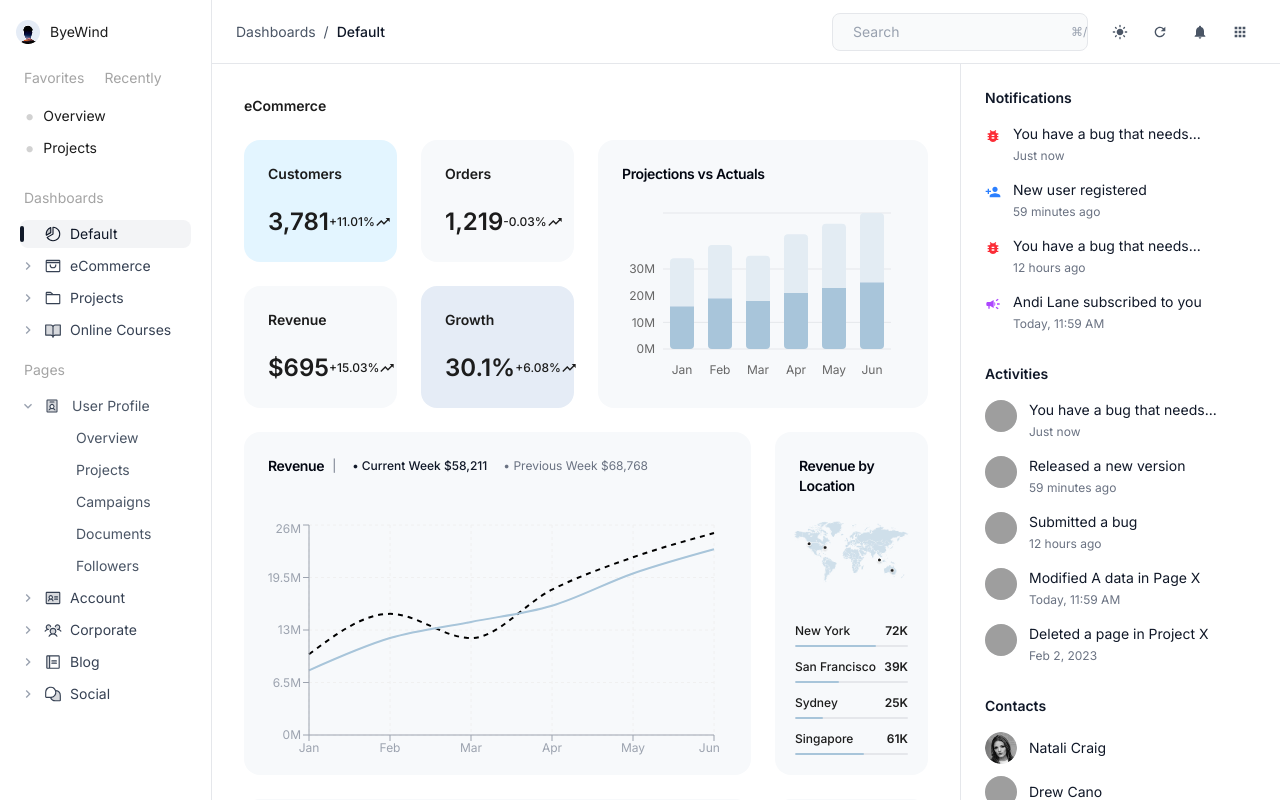
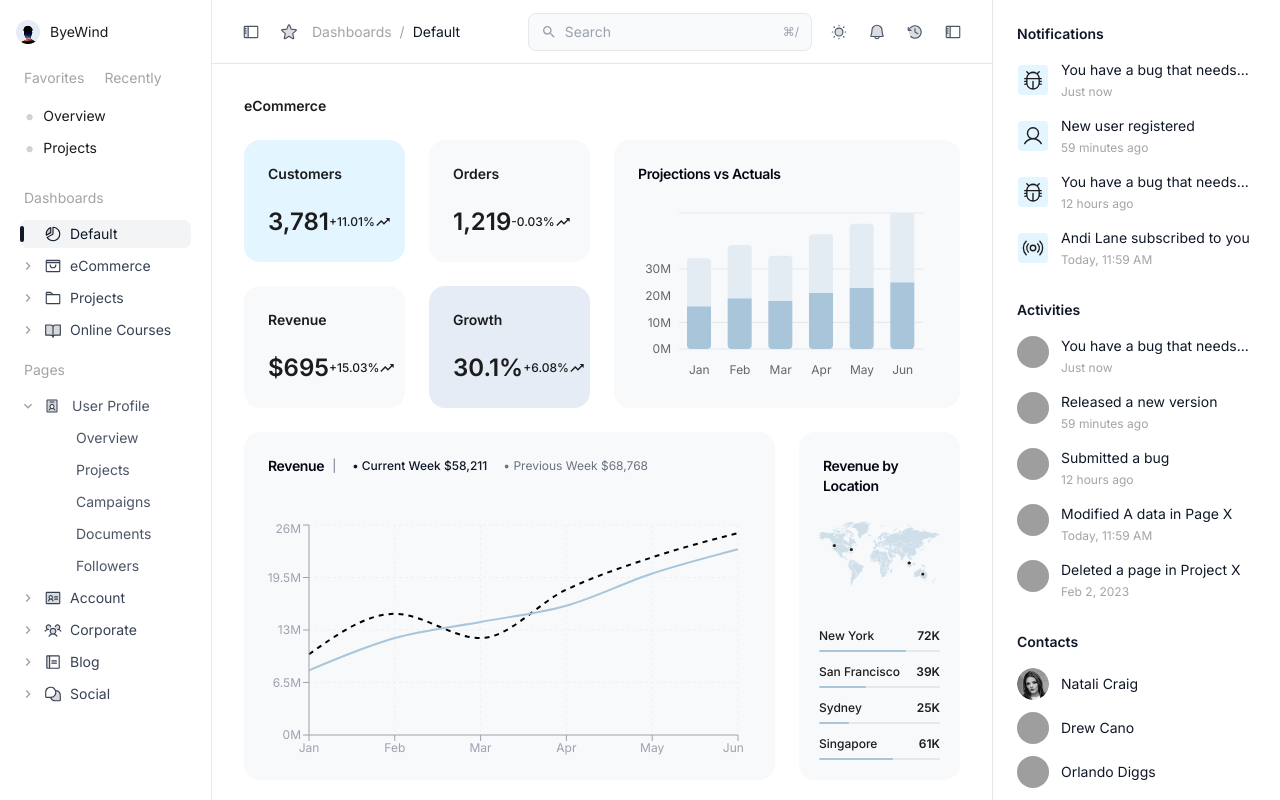
Before and after one commit to bluecoder2003/dashboard-assignment, a Next.js app: page / in a window 1280 px wide. Built offline with nearby package versions, Linux system fonts and the light colour scheme; grey boxes are pictures that could not be loaded.

Commit message:
feat: :art: added animation to closing of the left and right sidebars

```diff
--- a/app/page.tsx
+++ b/app/page.tsx
@@ -52,7 +52,7 @@ export default function Home() {
         </div>
 
         {/* Charts Row */}
-        <div className="grid grid-cols-1 xl:grid-cols-4 gap-4 sm:gap-6 mb-4 sm:mb-6">
+        <div className="grid grid-cols-1 md:grid-cols-2 xl:grid-cols-4 gap-4 sm:gap-6 mb-4 sm:mb-6">
           <div className="xl:col-span-3">
             <RevenueChart />
           </div>
@@ -62,7 +62,7 @@ export default function Home() {
         </div>
 
         {/* Bottom Row */}
-        <div className="grid grid-cols-1 xl:grid-cols-4 gap-4 sm:gap-6">
+        <div className="grid grid-cols-1 md:grid-cols-2 xl:grid-cols-4 gap-4 sm:gap-6">
           <div className="xl:col-span-3">
             <TopSellingProducts />
           </div>
--- a/components/custom/dashboard-layout.tsx
+++ b/components/custom/dashboard-layout.tsx
@@ -12,26 +12,27 @@ interface DashboardLayoutProps {
 
 export const DashboardLayout = ({ children }: DashboardLayoutProps) => {
   const pathname = usePathname();
-  const [isMobileNavOpen, setIsMobileNavOpen] = useState(false);
-  const [isRightSidebarOpen, setIsRightSidebarOpen] = useState(false);
+  const [isNavOpen, setIsNavOpen] = useState(true);
+  const [isRightSidebarOpen, setIsRightSidebarOpen] = useState(true);
   const showRightSidebar = pathname === "/";
 
   return (
     <div className="flex h-screen overflow-hidden">
       <Navigation
-        isOpen={isMobileNavOpen}
-        onClose={() => setIsMobileNavOpen(false)}
+        isOpen={isNavOpen}
+        onClose={() => setIsNavOpen(false)}
       />
+      <div className="flex flex-1 overflow-hidden">
         <div className="flex flex-col flex-1 overflow-hidden">
           <TopBar
-          onMenuClick={() => setIsMobileNavOpen(true)}
+            onMenuClick={() => setIsNavOpen(!isNavOpen)}
             onNotificationClick={() => setIsRightSidebarOpen(!isRightSidebarOpen)}
             showRightSidebar={showRightSidebar}
           />
-        <div className="flex flex-1 overflow-hidden">
           <main className="flex-1 overflow-y-auto bg-gray-50 dark:bg-gray-900">
             {children}
           </main>
+        </div>
         {showRightSidebar && (
           <RightSidebar
             isOpen={isRightSidebarOpen}
@@ -40,6 +41,5 @@ export const DashboardLayout = ({ children }: DashboardLayoutProps) => {
         )}
       </div>
     </div>
-    </div>
   );
 };
--- a/components/custom/navigation.tsx
+++ b/components/custom/navigation.tsx
@@ -134,7 +134,6 @@ interface NavigationProps {
 }
 
 export const Navigation = ({ isOpen = true, onClose }: NavigationProps) => {
-  const [activeTab, setActiveTab] = useState<"favorites" | "recently">("favorites");
 
   const favoritesItems: NavItem[] = [
     { name: "Overview" },
@@ -179,8 +178,8 @@ export const Navigation = ({ isOpen = true, onClose }: NavigationProps) => {
       {/* Sidebar */}
       <div
         className={cn(
-          "fixed lg:static inset-y-0 left-0 z-50 w-[212px] h-screen bg-white dark:bg-[#1C1C1C] border-r border-gray-200 dark:border-[#333333] overflow-y-auto shrink-0 transition-transform duration-300 p-2",
-          !isOpen && "-translate-x-full lg:translate-x-0"
+          "fixed lg:static inset-y-0 left-0 z-50 h-screen bg-white dark:bg-[#1C1C1C] border-r border-gray-200 dark:border-[#333333] overflow-y-auto shrink-0 transition-all duration-300 ease-in-out p-2",
+          isOpen ? "w-[212px] opacity-100" : "w-0 opacity-0 lg:w-0"
         )}
       >
         {/* Header with Logo */}
@@ -209,13 +208,11 @@ export const Navigation = ({ isOpen = true, onClose }: NavigationProps) => {
         {/* Tabs */}
         <div className="flex gap-1 px-2 py-2">
           <button
-            onClick={() => setActiveTab("favorites")}
             className="text-sm font-normal py-1 px-2 rounded-lg transition-colors text-center text-[#A4A4A4] hover:bg-gray-100 hover:text-gray-900 dark:hover:bg-[#494949] dark:hover:text-[#D2D2D2]"
           >
             Favorites
           </button>
           <button
-            onClick={() => setActiveTab("recently")}
             className="text-sm font-normal py-1 px-2 rounded-lg transition-colors text-center text-[#A4A4A4] hover:bg-gray-100 hover:text-gray-900 dark:hover:bg-[#494949] dark:hover:text-[#D2D2D2]"
           >
             Recently
--- a/components/custom/right-sidebar.tsx
+++ b/components/custom/right-sidebar.tsx
@@ -2,14 +2,15 @@
 
 import React from "react";
 import Image from "next/image";
-import { MdBugReport, MdPersonAdd, MdCampaign, MdClose } from "react-icons/md";
+import { MdClose } from "react-icons/md";
 import { cn } from "@/lib/utils";
+import { PiBugBeetle, PiUser, PiBroadcast } from "react-icons/pi";
 
 const notifications = [
-  { icon: <MdBugReport className="text-red-500" />, text: "You have a bug that needs...", time: "Just now" },
-  { icon: <MdPersonAdd className="text-blue-500" />, text: "New user registered", time: "59 minutes ago" },
-  { icon: <MdBugReport className="text-red-500" />, text: "You have a bug that needs...", time: "12 hours ago" },
-  { icon: <MdCampaign className="text-purple-500" />, text: "Andi Lane subscribed to you", time: "Today, 11:59 AM" },
+  { icon: <PiBugBeetle className="bg-[#E3F5FF] text-[#1C1C1C] rounded-sm p-1 text-3xl"/>, text: "You have a bug that needs...", time: "Just now" },
+  { icon: <PiUser className="bg-[#E3F5FF] text-[#1C1C1C] rounded-sm p-1 text-3xl"/>, text: "New user registered", time: "59 minutes ago" },
+  { icon: <PiBugBeetle className="bg-[#E3F5FF] text-[#1C1C1C] rounded-sm p-1 text-3xl"/>, text: "You have a bug that needs...", time: "12 hours ago" },
+  { icon: <PiBroadcast className="bg-[#E3F5FF] text-[#1C1C1C] rounded-sm p-1 text-3xl"/>, text: "Andi Lane subscribed to you", time: "Today, 11:59 AM" },
 ];
 
 const activities = [
@@ -48,10 +49,8 @@ export const RightSidebar = ({ isOpen = false, onClose }: RightSidebarProps) =>
       {/* Sidebar */}
       <div
         className={cn(
-          "fixed xl:static inset-y-0 right-0 z-50 w-80 h-screen bg-white dark:bg-gray-800 border-l border-gray-200 dark:border-gray-700 overflow-y-auto shrink-0 transition-transform duration-300",
-          !isOpen && "translate-x-full xl:translate-x-0",
-          "hidden xl:block",
-          isOpen && "block!"
+          "fixed xl:static inset-y-0 right-0 z-50 h-screen bg-white dark:bg-gray-800 border-l border-gray-200 dark:border-gray-700 overflow-y-auto shrink-0 transition-all duration-300 ease-in-out",
+          isOpen ? "w-72 opacity-100" : "w-0 opacity-0 xl:w-0"
         )}
       >
         <div className="p-6 space-y-8">
@@ -71,10 +70,10 @@ export const RightSidebar = ({ isOpen = false, onClose }: RightSidebarProps) =>
           <div className="space-y-4">
             {notifications.map((notification, index) => (
               <div key={index} className="flex gap-3">
-                <div className="shrink-0 mt-1">{notification.icon}</div>
+                <div className="shrink-0 w-8 h-8 rounded-full flex items-center justify-center mt-1">{notification.icon}</div>
                 <div className="flex-1 min-w-0">
                   <p className="text-sm text-gray-900 dark:text-gray-100">{notification.text}</p>
-                  <p className="text-xs text-gray-500 dark:text-gray-400 mt-1">{notification.time}</p>
+                  <p className="text-xs text-[#A4A4A4] dark:text-gray-400 mt-1">{notification.time}</p>
                 </div>
               </div>
             ))}
@@ -99,7 +98,7 @@ export const RightSidebar = ({ isOpen = false, onClose }: RightSidebarProps) =>
                 </div>
                 <div className="flex-1 min-w-0">
                   <p className="text-sm text-gray-900 dark:text-gray-100">{activity.text}</p>
-                  <p className="text-xs text-gray-500 dark:text-gray-400 mt-1">{activity.time}</p>
+                  <p className="text-xs text-[#A4A4A4] dark:text-gray-400 mt-1">{activity.time}</p>
                 </div>
               </div>
             ))}
--- a/components/custom/top-bar.tsx
+++ b/components/custom/top-bar.tsx
@@ -2,8 +2,9 @@
 
 import React from "react";
 import { usePathname } from "next/navigation";
-import { MdSearch, MdLightMode, MdDarkMode, MdRefresh, MdNotifications, MdApps, MdMenu } from "react-icons/md";
+import { MdSearch, MdMenu } from "react-icons/md";
 import { useTheme } from "./theme-provider";
+import { PiMoonDuotone, PiSidebarDuotone, PiStarDuotone, PiSunDimDuotone, PiBellDuotone, PiClockCounterClockwiseDuotone } from "react-icons/pi";
 
 interface TopBarProps {
   onMenuClick?: () => void;
@@ -11,79 +12,96 @@ interface TopBarProps {
   showRightSidebar?: boolean;
 }
 
-export const TopBar = ({ onMenuClick, onNotificationClick, showRightSidebar }: TopBarProps) => {
+export const TopBar = ({ onMenuClick, onNotificationClick }: TopBarProps) => {
   const pathname = usePathname();
   const { theme, toggleTheme } = useTheme();
 
   const getPageTitle = () => {
     if (pathname === "/") return "Default";
-    if (pathname === "/ecommerce") return "Default";
+    if (pathname === "/ecommerce") return "eCommerce";
     return "Default";
   };
 
   return (
-    <div className="h-16 bg-white dark:bg-gray-800 border-b border-gray-200 dark:border-gray-700 flex items-center justify-between px-4 md:px-6">
-      <div className="flex items-center gap-3">
+    <div className="h-16 bg-white dark:bg-black border-b border-gray-200 dark:border-gray-800 flex items-center justify-between px-6">
+      <div className="flex items-center gap-2">
         {/* Mobile menu button */}
         <button
           onClick={onMenuClick}
-          className="lg:hidden p-2 hover:bg-gray-100 dark:hover:bg-gray-700 rounded-lg transition-colors"
+          className="lg:hidden p-2 hover:bg-gray-100 dark:hover:bg-gray-800 rounded-lg transition-colors"
         >
           <MdMenu className="text-gray-600 dark:text-gray-400 text-xl" />
         </button>
 
+        {/* Left icons */}
+        <div className="hidden lg:flex items-center gap-2">
+          <button
+            onClick={onMenuClick}
+            className="p-1.5 hover:bg-gray-100 dark:hover:bg-gray-800 rounded transition-colors"
+          >
+            <PiSidebarDuotone className="text-gray-600 dark:text-gray-400 text-lg" />
+          </button>
+          <button className="p-1.5 hover:bg-gray-100 dark:hover:bg-gray-800 rounded transition-colors">
+            <PiStarDuotone className="text-gray-600 dark:text-gray-400 text-lg" />
+          </button>
+        </div>
+
+        {/* Breadcrumbs */}
         <div className="flex items-center gap-2 text-sm text-gray-600 dark:text-gray-400">
-          <span className="hidden sm:inline">Dashboards</span>
-          <span className="hidden sm:inline">/</span>
-          <span className="text-gray-900 dark:text-gray-100 font-medium">{getPageTitle()}</span>
+          <span className="text-[#A4A4A4] dark:text-gray-300 font-normal">Dashboards</span>
+          <span className="text-[#A4A4A4] dark:text-gray-300 font-normal">/</span>
+          <span className="text-gray-900 dark:text-gray-300 font-normal">{getPageTitle()}</span>
         </div>
       </div>
 
-      <div className="flex items-center gap-2 md:gap-4">
-        {/* Search - hidden on mobile */}
-        <div className="hidden md:flex items-center gap-2 px-3 py-2 bg-gray-50 dark:bg-gray-700 rounded-lg border border-gray-200 dark:border-gray-600 w-48 lg:w-64">
+      <div className="flex items-center gap-3">
+        {/* Search bar */}
+        <div className="hidden md:flex items-center gap-2 px-3 py-2 bg-gray-50 dark:bg-gray-800 rounded-lg border border-gray-200 dark:border-gray-700 w-fit">
           <MdSearch className="text-gray-400 dark:text-gray-500" />
           <input
             type="text"
             placeholder="Search"
-            className="bg-transparent outline-none text-sm flex-1 text-gray-900 dark:text-gray-100 placeholder:text-gray-400 dark:placeholder:text-gray-500"
+            className="bg-transparent outline-none text-sm text-gray-900 dark:text-gray-300 placeholder:text-gray-400 dark:placeholder:text-gray-500"
           />
-          <span className="text-xs text-gray-400 dark:text-gray-500 hidden lg:inline">⌘/</span>
+          <span className="text-xs text-gray-400 dark:text-gray-500">⌘/</span>
         </div>
 
-        <div className="flex items-center gap-1 md:gap-2">
+        {/* Right icons */}
+        <div className="flex items-center gap-2">
           {/* Mobile search button */}
-          <button className="md:hidden p-2 hover:bg-gray-100 dark:hover:bg-gray-700 rounded-lg transition-colors">
+          <button className="md:hidden p-2 hover:bg-gray-100 dark:hover:bg-gray-800 rounded-lg transition-colors">
             <MdSearch className="text-gray-600 dark:text-gray-400" />
           </button>
 
           <button
             onClick={toggleTheme}
-            className="p-2 hover:bg-gray-100 dark:hover:bg-gray-700 rounded-lg transition-colors"
+            className="p-1.5 hover:bg-gray-100 dark:hover:bg-gray-800 rounded transition-colors"
             aria-label="Toggle theme"
           >
             {theme === "light" ? (
-              <MdLightMode className="text-gray-600 dark:text-gray-400" />
+              <PiSunDimDuotone className="text-gray-600 text-lg dark:text-gray-400" />
             ) : (
-              <MdDarkMode className="text-gray-600 dark:text-gray-400" />
+              <PiMoonDuotone className="text-gray-600 text-lg dark:text-gray-400" />
             )}
           </button>
 
-          <button className="hidden sm:block p-2 hover:bg-gray-100 dark:hover:bg-gray-700 rounded-lg transition-colors">
-            <MdRefresh className="text-gray-600 dark:text-gray-400" />
+          <button
+            className="p-1.5 hover:bg-gray-100 dark:hover:bg-gray-800 rounded transition-colors"
+          >
+            <PiBellDuotone className="text-gray-600 text-lg dark:text-gray-400" />
           </button>
 
-          {showRightSidebar && (
-            <button
-              onClick={onNotificationClick}
-              className="p-2 hover:bg-gray-100 dark:hover:bg-gray-700 rounded-lg transition-colors"
-            >
-              <MdNotifications className="text-gray-600 dark:text-gray-400" />
-            </button>
-          )}
+          <button
+            className="p-1.5 hover:bg-gray-100 dark:hover:bg-gray-800 rounded transition-colors"
+          >
+            <PiClockCounterClockwiseDuotone className="text-gray-600 text-lg dark:text-gray-400" />
+          </button>
 
-          <button className="hidden sm:block p-2 hover:bg-gray-100 dark:hover:bg-gray-700 rounded-lg transition-colors">
-            <MdApps className="text-gray-600 dark:text-gray-400" />
+          <button
+            onClick={onNotificationClick}
+            className="p-1.5 hover:bg-gray-100 dark:hover:bg-gray-800 rounded transition-colors"
+          >
+            <PiSidebarDuotone className="text-gray-600 dark:text-gray-400 text-lg" />
           </button>
         </div>
       </div>
--- a/components/sections/total-sales.tsx
+++ b/components/sections/total-sales.tsx
@@ -1,19 +1,47 @@
 "use client";
 
 import React from "react";
+import { Pie, PieChart } from "recharts";
 import { Card, CardHeader, CardTitle, CardContent } from "@/components/ui/card";
-import { PieChart, Pie, Cell, ResponsiveContainer } from "recharts";
+import {
+  ChartConfig,
+  ChartContainer,
+  ChartTooltip,
+  ChartTooltipContent,
+} from "@/components/ui/chart";
 
-const data = [
-  { name: "Direct", value: 300.56, color: "#93c5fd" },
-  { name: "Affiliate", value: 135.18, color: "#86efac" },
-  { name: "Sponsored", value: 154.02, color: "#c4b5fd" },
-  { name: "E-mail", value: 48.96, color: "#1f2937" },
+const chartData = [
+  { name: "Direct", value: 300.56, fill: "#1f2937" },
+  { name: "Affiliate", value: 135.18, fill: "#86efac" },
+  { name: "Sponsored", value: 154.02, fill: "#c4b5fd" },
+  { name: "E-mail", value: 48.96, fill: "#93c5fd" },
 ];
 
+const chartConfig = {
+  value: {
+    label: "Sales",
+  },
+  Direct: {
+    label: "Direct",
+    color: "#1f2937",
+  },
+  Affiliate: {
+    label: "Affiliate",
+    color: "#86efac",
+  },
+  Sponsored: {
+    label: "Sponsored",
+    color: "#c4b5fd",
+  },
+  "E-mail": {
+    label: "E-mail",
+    color: "#93c5fd",
+  },
+} satisfies ChartConfig;
+
 export const TotalSales = () => {
-  const total = data.reduce((sum, item) => sum + item.value, 0);
-  const directPercentage = ((data[0].value / total) * 100).toFixed(1);
+  const total = chartData.reduce((sum, item) => sum + item.value, 0);
+  const directPercentage = ((chartData[0].value / total) * 100).toFixed(1);
 
   return (
     <Card>
@@ -23,37 +51,39 @@ export const TotalSales = () => {
       <CardContent>
         <div className="space-y-6 px-5">
           <div className="flex justify-center">
-            <div className="relative w-32 h-32">
-              <ResponsiveContainer width="100%" height="100%">
-                <PieChart>
+            <div className="relative w-[150px] h-[150px]">
+              <ChartContainer
+                config={chartConfig}
+                className="w-full h-full"
+              >
+                <PieChart width={150} height={150}>
+                  <ChartTooltip
+                    cursor={false}
+                    content={<ChartTooltipContent hideLabel />}
+                  />
                   <Pie
-                    data={data}
+                    data={chartData}
+                    dataKey="value"
+                    nameKey="name"
                     cx="50%"
                     cy="50%"
                     innerRadius={42}
                     outerRadius={60}
-                    paddingAngle={1}
-                    dataKey="value"
+                    paddingAngle={2}
                     cornerRadius={8}
-                  >
-                    {data.map((entry, index) => (
-                      <Cell key={`cell-${index}`} fill={entry.color} />
-                    ))}
-                  </Pie>
+                  />
                 </PieChart>
-              </ResponsiveContainer>
-              <div className="absolute inset-0 flex items-center justify-center">
-                <span className="text-2xl font-bold text-gray-900 dark:text-gray-100">{directPercentage}%</span>
-              </div>
+              </ChartContainer>
+
             </div>
           </div>
           <div className="space-y-3 pb-6">
-            {data.map((item) => (
+            {chartData.map((item) => (
               <div key={item.name} className="flex items-center justify-between">
                 <div className="flex items-center gap-2">
                   <div
                     className="w-3 h-3 rounded-full"
-                    style={{ backgroundColor: item.color }}
+                    style={{ backgroundColor: item.fill }}
                   ></div>
                   <span className="text-xs text-gray-600 dark:text-gray-400">{item.name}</span>
                 </div>
```
Lines whose indentation alone changed are shown as unchanged.
